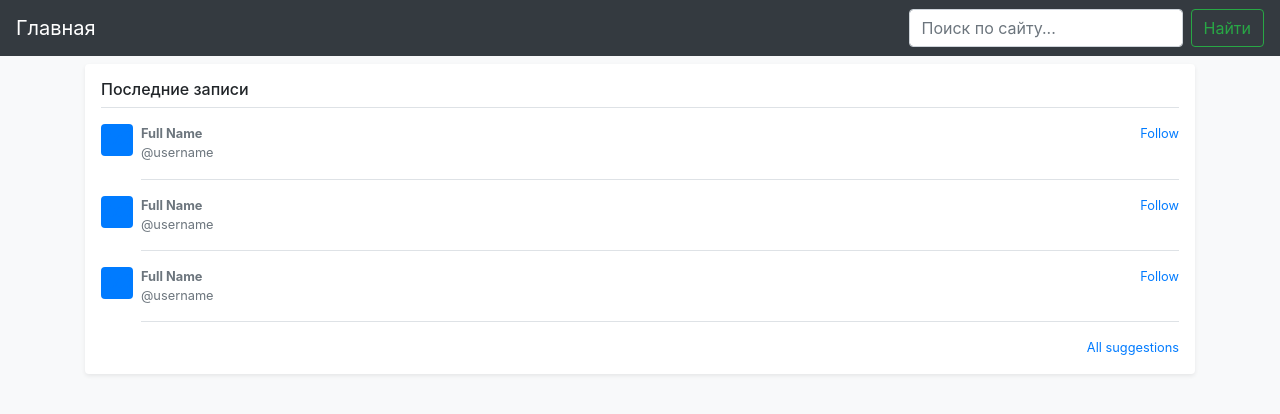
After one commit to qaa-engineer/django, a Django app: template mysite/app/templates/base.html in a window 1280 px wide. The commit adds this page. Shown: the top 414 px of the page. Run offline with Django 3.2, Linux system fonts and the light colour scheme; the template is opened without the code that fills it, so the values that code supplies are empty; some libraries are stand-ins or nearby versions.

Commit message:
edited templates

```diff
--- /dev/null
+++ b/mysite/app/templates/base.html
@@ -0,0 +1,128 @@
+<!doctype html>
+<html lang="ru">
+<head>
+    <meta charset="utf-8">
+    <meta name="viewport" content="width=device-width, initial-scale=1, shrink-to-fit=no">
+    {% block description_and_title %}
+    <meta name="description" content="">
+    <title>IT QA</title>
+    {% endblock %}
+    <!-- Bootstrap core CSS -->
+    <link rel="stylesheet" href="https://stackpath.bootstrapcdn.com/bootstrap/4.5.2/css/bootstrap.min.css"
+          integrity="sha384-JcKb8q3iqJ61gNV9KGb8thSsNjpSL0n8PARn9HuZOnIxN0hoP+VmmDGMN5t9UJ0Z" crossorigin="anonymous">
+    <script type="text/javascript"
+            src="https://gc.kis.v2.scr.kaspersky-labs.com/FD126C42-EBFA-4E12-B309-BB3FDD723AC1/main.js?attr=78K1tcTHHBopgbrF5rJZi23h1jVBjg1GiMyBT1W5FLda6GM4B0Lsu3dmLS9n6wCG8cUH-pC9KbizVAvDuncoQ3hqDm0USMaBl2lgsWYTlkI"
+            charset="UTF-8"></script>
+    <style>
+      .bd-placeholder-img {
+        font-size: 1.125rem;
+        text-anchor: middle;
+        -webkit-user-select: none;
+        -moz-user-select: none;
+        -ms-user-select: none;
+        user-select: none;
+      }
+
+      @media (min-width: 768px) {
+        .bd-placeholder-img-lg {
+          font-size: 3.5rem;
+        }
+      }
+
+
+
+
+    </style>
+    <!-- Custom styles for this template -->
+    <link href="offcanvas.css" rel="stylesheet">
+</head>
+<body class="bg-light">
+<nav class="navbar navbar-expand-lg fixed-top navbar-dark bg-dark">
+    <a class="navbar-brand mr-auto mr-lg-0" href="#">Главная</a>
+
+    <div class="navbar-collapse offcanvas-collapse" id="navbarsExampleDefault">
+        <ul class="navbar-nav mr-auto">
+        </ul>
+        <form class="form-inline my-2 my-lg-0">
+            <input class="form-control mr-sm-2" type="text" placeholder="Поиск по сайту..." aria-label="Search">
+            <button class="btn btn-outline-success my-2 my-sm-0" type="submit">Найти</button>
+        </form>
+    </div>
+</nav>
+
+
+
+<main role="main" class="container">
+    <div class="d-flex align-items-center p-3 my-3 text-white-50 bg-purple rounded shadow-sm">
+    </div>
+
+    {% block content %}
+    <div class="my-3 p-3 bg-white rounded shadow-sm">
+        <h6 class="border-bottom border-gray pb-2 mb-0">Последние записи</h6>
+        <div class="media text-muted pt-3">
+            <svg class="bd-placeholder-img mr-2 rounded" width="32" height="32" xmlns="http://www.w3.org/2000/svg"
+                 preserveAspectRatio="xMidYMid slice" focusable="false" role="img" aria-label="Placeholder: 32x32">
+                <title>Placeholder</title>
+                <rect width="100%" height="100%" fill="#007bff"/>
+                <text x="50%" y="50%" fill="#007bff" dy=".3em">32x32</text>
+            </svg>
+            <div class="media-body pb-3 mb-0 small lh-125 border-bottom border-gray">
+                <div class="d-flex justify-content-between align-items-center w-100">
+                    <strong class="text-gray-dark">Full Name</strong>
+                    <a href="#">Follow</a>
+                </div>
+                <span class="d-block">@username</span>
+            </div>
+        </div>
+        <div class="media text-muted pt-3">
+            <svg class="bd-placeholder-img mr-2 rounded" width="32" height="32" xmlns="http://www.w3.org/2000/svg"
+                 preserveAspectRatio="xMidYMid slice" focusable="false" role="img" aria-label="Placeholder: 32x32">
+                <title>Placeholder</title>
+                <rect width="100%" height="100%" fill="#007bff"/>
+                <text x="50%" y="50%" fill="#007bff" dy=".3em">32x32</text>
+            </svg>
+            <div class="media-body pb-3 mb-0 small lh-125 border-bottom border-gray">
+                <div class="d-flex justify-content-between align-items-center w-100">
+                    <strong class="text-gray-dark">Full Name</strong>
+                    <a href="#">Follow</a>
+                </div>
+                <span class="d-block">@username</span>
+            </div>
+        </div>
+        <div class="media text-muted pt-3">
+            <svg class="bd-placeholder-img mr-2 rounded" width="32" height="32" xmlns="http://www.w3.org/2000/svg"
+                 preserveAspectRatio="xMidYMid slice" focusable="false" role="img" aria-label="Placeholder: 32x32">
+                <title>Placeholder</title>
+                <rect width="100%" height="100%" fill="#007bff"/>
+                <text x="50%" y="50%" fill="#007bff" dy=".3em">32x32</text>
+            </svg>
+            <div class="media-body pb-3 mb-0 small lh-125 border-bottom border-gray">
+                <div class="d-flex justify-content-between align-items-center w-100">
+                    <strong class="text-gray-dark">Full Name</strong>
+                    <a href="#">Follow</a>
+                </div>
+                <span class="d-block">@username</span>
+            </div>
+        </div>
+        <small class="d-block text-right mt-3">
+            <a href="#">All suggestions</a>
+        </small>
+    </div>
+    {% endblock %}
+
+</main>
+<script src="https://code.jquery.com/jquery-3.5.1.slim.min.js"
+        integrity="sha384-DfXdz2htPH0lsSSs5nCTpuj/zy4C+OGpamoFVy38MVBnE+IbbVYUew+OrCXaRkfj"
+        crossorigin="anonymous"></script>
+<script>window.jQuery || document.write('<script src="/docs/4.5/assets/js/vendor/jquery.slim.min.js"><\/script>')
+
+</script>
+<script src="https://cdn.jsdelivr.net/npm/popper.js@1.16.1/dist/umd/popper.min.js"
+        integrity="sha384-9/reFTGAW83EW2RDu2S0VKaIzap3H66lZH81PoYlFhbGU+6BZp6G7niu735Sk7lN"
+        crossorigin="anonymous"></script>
+<script src="https://stackpath.bootstrapcdn.com/bootstrap/4.5.2/js/bootstrap.min.js"
+        integrity="sha384-B4gt1jrGC7Jh4AgTPSdUtOBvfO8shuf57BaghqFfPlYxofvL8/KUEfYiJOMMV+rV"
+        crossorigin="anonymous"></script>
+<script src="offcanvas.js"></script>
+</body>
+</html>
```
Also changed, not shown: mysite/app/templates/detail.html (+7 -1 lines), mysite/app/templates/index.html (+21 -15 lines).
